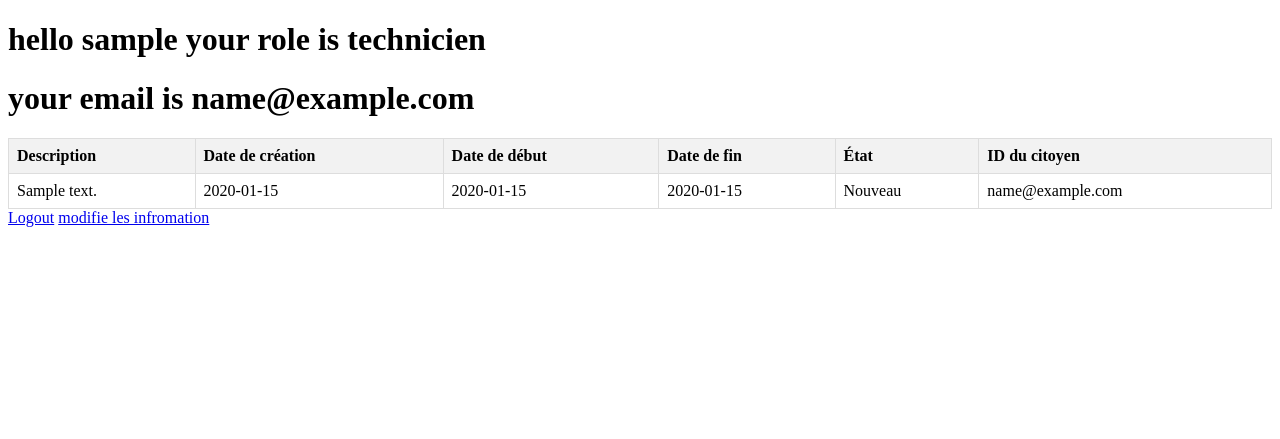
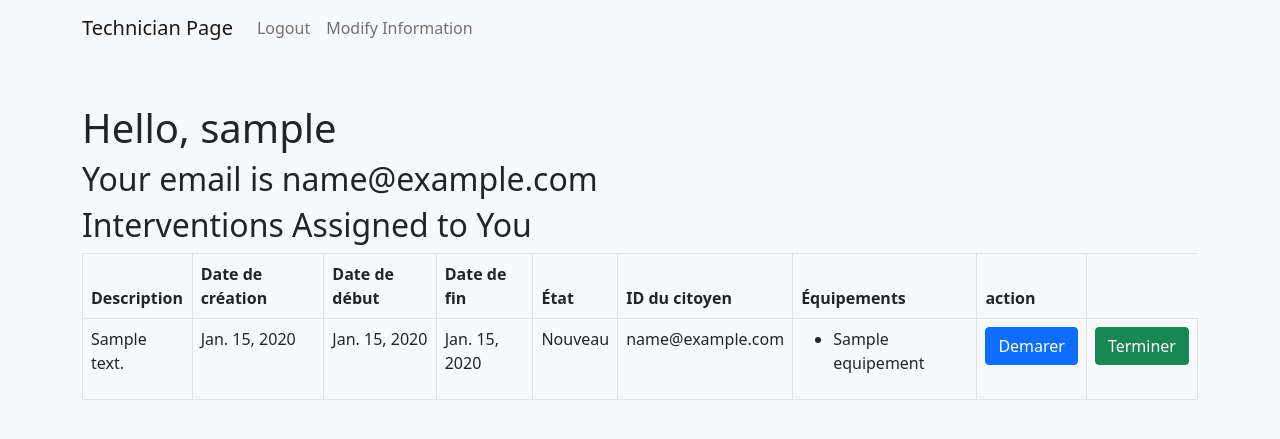
Before and after one commit to wailammar99/gmao, a Django app: page /technicien/ in a window 1280 px wide. Shown: the top 439 px of the page. Run offline with Django 5.2, Linux system fonts and the light colour scheme; a user stored in the database is signed in; tables that the repository leaves empty hold one stand-in row (values such as "Sample post"); parts of the project's set-up code (start-up, migrations or seed data) failed here and were passed over; some libraries are stand-ins or nearby versions.

Commit message:
equiment et foctionalite de technicien

```diff
--- a/myapp/admin.py
+++ b/myapp/admin.py
@@ -1,5 +1,7 @@
 from django.contrib import admin
-from .models import User,CustomUser
+from .models import *
 
 # Register your models here.
 admin.site.register(CustomUser)
+admin.site.register(Equipement)
+admin.site.register(interven)
--- a/myapp/serializers.py
+++ b/myapp/serializers.py
@@ -15,3 +15,8 @@ class IntervetionSerializers(serializers.ModelSerializer):
     class Meta :
         model=interven
         fields='__all__'
+class EquimenentSerializers(serializers.ModelSerializer):
+
+    class Meta :
+        model=Equipement
+        fields='__all__'
--- a/myapp/templates/technicien.html
+++ b/myapp/templates/technicien.html
@@ -2,27 +2,38 @@
 <html lang="en">
 <head>
     <meta charset="UTF-8">
-    <title>technicien page</title>
+    <title>Technician Page</title>
+    <link href="https://cdn.jsdelivr.net/npm/bootstrap@5.0.2/dist/css/bootstrap.min.css" rel="stylesheet" integrity="sha384-EVSTQN3/azprG1Anm3QDgpJLIm9Nao0Yz1ztcQTwFspd3yD65VohhpuuCOmLASjC" crossorigin="anonymous">
     <style>
-        table {
-            border-collapse: collapse;
-            width: 100%;
-        }
-        th, td {
-            border: 1px solid #dddddd;
-            text-align: left;
-            padding: 8px;
-        }
-        th {
-            background-color: #f2f2f2;
-        }
+        /* Your custom styles here */
+        /* Add custom styles if needed */
     </style>
 </head>
-<body>
+<body class="bg-light">
+    <nav class="navbar navbar-expand-lg navbar-light bg-light">
+        <div class="container">
+            <a class="navbar-brand" href="#">Technician Page</a>
+            <div class="collapse navbar-collapse" id="navbarSupportedContent">
+                <ul class="navbar-nav me-auto mb-2 mb-lg-0">
+                    <li class="nav-item">
+                        <a class="nav-link" href="{% url 'logout' %}">Logout</a>
+                    </li>
+                    <li class="nav-item">
+                        <a class="nav-link" href="{% url 'modifielesnifomation' %}">Modify Information</a>
+                    </li>
+                </ul>
+            </div>
+        </div>
+    </nav>
 
- <h1> hello {{ user.username }} your role is technicien</h1>
- <h1> your email is  {{ user.email }} </h1>
- <table>
+    <div class="container mt-5">
+        <h1>Hello, {{ user.username }}</h1>
+        <h2>Your email is {{ user.email }}</h2>
+        <div class="row">
+            <div class="col">
+                <div class="table-responsive">
+                    <h2>Interventions Assigned to You</h2>
+                    <table class="table table-bordered">
                         <thead>
                             <tr>
                                 <th>Description</th>
@@ -31,28 +42,52 @@
                                 <th>Date de fin</th>
                                 <th>État</th>
                                 <th>ID du citoyen</th>
-
-
+                                <th>Équipements</th>
+                                <th>action</th>
                             </tr>
                         </thead>
                         <tbody>
-        {% for i in i %}
+                            {% for intervention in interventions %}
                             <tr>
-            <td>{{ i.description }}</td>
-            <td>{{ i.date_creation }}</td>
-            <td>{{ i.date_debut }}</td>
-            <td>{{ i.date_fin }}</td>
-            <td>{{ i.etat }}</td>
-            <td>{{ i.citoyen.email }}</td>
-
+                                <td>{{ intervention.description }}</td>
+                                <td>{{ intervention.date_creation }}</td>
+                                <td>{{ intervention.date_debut }}</td>
+                                <td>{{ intervention.date_fin }}</td>
+                                <td>{{ intervention.etat }}</td>
+                                <td>{{ intervention.citoyen.email }}</td>
+                                <td>
+                                    <ul>
+                                        {% for equipment in intervention.equipements.all %}
+                                            <li>{{ equipment.nom }}</li>
+                                        {% endfor %}
+                                    </ul>
+                                </td>
+                                <td>
+                                    <form action="{% url 'start_intervention' %}" method="post" style="display: inline;">
+                                        {% csrf_token %}
+                                        <input type="hidden" name="id" value="{{ intervention.id }}">
+                                        <button type="submit" class="btn btn-primary">Demarer</button>
+                                    </form>
+                                </td>
+                                <td>
+                                    <form action="{% url 'finish_intervention' %}" method="post" style="display: inline;">
+                                        {% csrf_token %}
+                                        <input type="hidden" name="id" value="{{ intervention.id }}">
+                                        <button type="submit" class="btn btn-success">Terminer</button>
+                                    </form>
+                                </td>
 
                             </tr>
                             {% endfor %}
                         </tbody>
                     </table>
+                </div>
+            </div>
+        </div>
+    </div>
 
- <a href="{% url 'logout' %}">Logout</a>
- <a href="{% url 'modifielesnifomation' %}">modifie les infromation </a>
-
+    <script src="https://ajax.googleapis.com/ajax/libs/jquery/3.5.1/jquery.min.js"></script>
+    <script src="https://cdnjs.cloudflare.com/ajax/libs/popper.js/1.16.0/umd/popper.min.js"></script>
+    <script src="https://maxcdn.bootstrapcdn.com/bootstrap/4.5.2/js/bootstrap.min.js"></script>
 </body>
 </html>
--- a/myapp/urls.py
+++ b/myapp/urls.py
@@ -24,6 +24,10 @@ urlpatterns = [
             # path("listeservice",views.ServiceListe),
             path("createservice",views.create_service,name="createservice"),
              path('modify-service/', views.modify_service_page, name='modify_service_page'),
+             path('equipements/', views.equipement_list),
+              path('equipements/<int:pk>/', views.equipement_detail),
+              path("start_intervention",views.start_intervention,name="start_intervention"),
+              path("finish_intervention",views.finish_intervention,name="finish_intervention"),
 
 
 
--- a/myapp/views.py
+++ b/myapp/views.py
@@ -2,8 +2,12 @@ from django.shortcuts import render, redirect
 from django.contrib import messages
 from .decorators import *
 from .serializers import *
-from rest_framework.parsers import JSONParser
+from rest_framework.parsers import JSONParser,api_settings
 from django.views.decorators.csrf import csrf_exempt
+from rest_framework import status
+from rest_framework.decorators import api_view
+from rest_framework.response import Response
+from .models import Equipement
 
 from .forms import *
 from django.contrib.auth import authenticate, login,logout
@@ -14,7 +18,7 @@ from django.shortcuts import get_object_or_404
 from django.utils.timezone import *
 from .models import *
 from django.contrib.auth.decorators import login_required,permission_required
-from django.http import HttpResponse ,JsonResponse
+from django.http import HttpResponse ,JsonResponse,response
 
 def index(request):
     return render(request, 'index.html')
@@ -85,9 +89,8 @@ def technicien(request):
 
    if  CustomUser.is_authenticated and CustomUser.is_technicien:
 
-     i = interven.objects.filter(technicien=request.user.id)
-     serialized_interventions = IntervetionSerializers(i, many=True)
-     return render(request, 'technicien.html',{'i':serialized_interventions.data})
+     interventions= interven.objects.filter(technicien=request.user.id).select_related('service').prefetch_related('equipements')
+     return render(request, 'technicien.html',{'interventions':interventions})
 #la page de chef de service peut modifie les infomaation personal eet ausii assigne les technicne aux intervention
 @login_required_chef
 def chefservice(request):
@@ -220,6 +223,7 @@ def modify_intervention(request, intervention_id):
     intervention = get_object_or_404(interven, pk=intervention_id)
     s = service.objects.all()
     t = CustomUser.objects.filter(service=intervention.service)
+    e=Equipement.objects.all()
 
 
     if request.method == 'POST':
@@ -248,15 +252,20 @@ def modify_intervention(request, intervention_id):
                 intervention.technicien =int(technician_id)
                 intervention.etat = "Assigné"
                 intervention.service = technician_service.service
+                intervention.equipements.clear()  # Clear existing selection
+
             else:
                 # Handle the case where no technician with the same service as the chef service is found
                 return HttpResponse('No technician found with the same service as the chef service.', status=400)
 
         intervention.save()
+        selected_equipments_ids = request.POST.getlist('equipements')  # Get the list of selected equipment IDs from the form
+        selected_equipments = Equipement.objects.filter(pk__in=selected_equipments_ids)  # Get the selected equipment objects
+        intervention.equipements.add(*selected_equipments)  # Add selected equipment to the intervention
         messages.success(request, 'Intervention updated successfully.')
         return redirect('chefservice')
 
-    return render(request, 'modify_intervention.html', {'intervention': intervention, 's': s, 't': t})
+    return render(request, 'modify_intervention.html', {'intervention': intervention, 's': s, 't': t,"e":e})
 def activer(request):
     if request.POST :
         if request.method == 'POST':
@@ -356,3 +365,56 @@ def modify_service_page(request):
         user.service_id = new_service_id
         user.save()
         return redirect('directeur')  # Redirect to the Directeur page after modifying service
+
+#api for equiment
+@api_view(['GET', 'POST'])
+def equipement_list(request):
+    if request.method == 'GET':
+        equipements = Equipement.objects.all()
+        serializer = EquimenentSerializers(equipements, many=True)
+        return Response(serializer.data)
+
+    elif request.method == 'POST':
+        serializer = EquimenentSerializers(data=request.data)
+        if serializer.is_valid():
+            serializer.save()
+            return Response(serializer.data, status=status.HTTP_201_CREATED)
+        return Response(serializer.errors, status=status.HTTP_400_BAD_REQUEST)
+
+@api_view(['GET', 'PUT'])
+def equipement_detail(request, pk):
+    try:
+        equipement = Equipement.objects.get(pk=pk)
+    except Equipement.DoesNotExist:
+        return Response(status=status.HTTP_404_NOT_FOUND)
+
+    if request.method == 'GET':
+        serializer = EquimenentSerializers(equipement)
+        return Response(serializer.data)
+
+    elif request.method == 'PUT':
+        serializer = EquimenentSerializers(equipement, data=request.data)
+        if serializer.is_valid():
+            serializer.save()
+            return Response(serializer.data)
+        return Response(serializer.errors, status=status.HTTP_400_BAD_REQUEST)
+#methode pour le button de technocne appuyie pour demarer le intervetion
+def start_intervention(request):
+    if request.method == 'POST':
+        intervention_id = request.POST.get('id')
+        intervention = interven.objects.get(pk=intervention_id)
+        intervention.etat = "En cours"  # Update intervention status
+        intervention.save()
+        return redirect('technicien')
+    else:
+        return HttpResponse('Method Not Allowed', status=405)
+#methode pour terminer le intervention par le technicine
+def finish_intervention(request):
+    if request.method == 'POST':
+        intervention_id = request.POST.get('id')
+        intervention = interven.objects.get(pk=intervention_id)
+        intervention.etat = "Terminé"  # Update intervention status
+        intervention.save()
+        return redirect('technicien')
+    else:
+        return HttpResponse('Method Not Allowed', status=405)
```
Also changed, not shown: myapp/models.py (+20 -0 lines), myapp/templates/modify_intervention.html (+8 -0 lines). Lines whose indentation alone changed are shown as unchanged.
